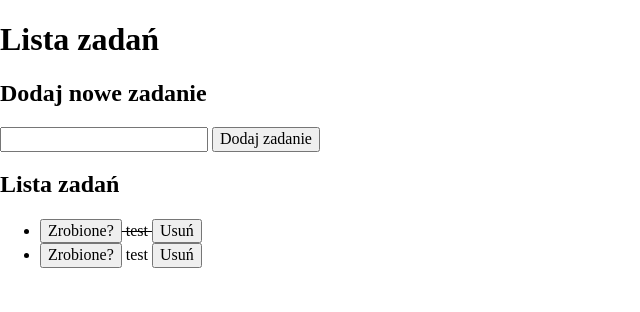
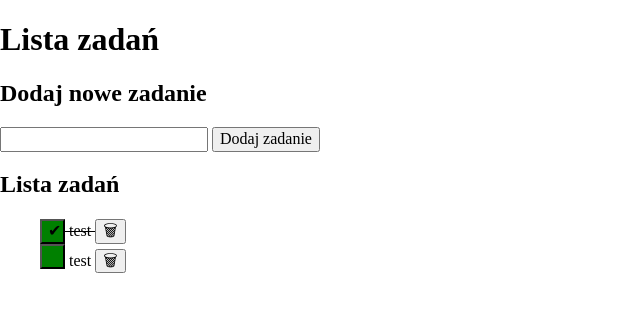
Before and after one commit to HaniaNassalska/task-list, a plain HTML site: page index.html in a window 1280 px wide. Shown: the whole page, without its empty margins (0-640 px from the left). Drawn offline with nearby package versions, Linux system fonts and the light colour scheme.

Commit message:
button style changed

```diff
--- /dev/null
+++ b/css/button.css
@@ -0,0 +1,5 @@
+.button__done {
+   background: green;
+   width: 25px;
+   height: 25px;
+}
--- /dev/null
+++ b/css/list.css
@@ -0,0 +1,6 @@
+.list__item {
+    list-style-type: none;
+}
+.list__item--done {
+   text-decoration: line-through;
+}
--- a/index.html
+++ b/index.html
@@ -9,7 +9,9 @@
     <link rel="stylesheet" href="https://cdnjs.cloudflare.com/ajax/libs/normalize/8.0.1/normalize.min.css"
         integrity="sha512-NhSC1YmyruXifcj/KFRWoC561YpHpc5Jtzgvbuzx5VozKpWvQ+4nXhPdFgmx8xqexRcpAglTj9sIBWINXa8x5w=="
         crossorigin="anonymous" referrerpolicy="no-referrer" />
-    <link href="css/style.css" rel="stylesheet">
+        <link href="css/button.css" rel="stylesheet">
+        <link href="css/style.css" rel="stylesheet">
+    <link href="css/list.css" rel="stylesheet">
         <script defer src="js/script.js"></script>
 
 </head>
--- a/js/script.js
+++ b/js/script.js
@@ -16,6 +16,7 @@
     const toggleTaskDone = (index) => {
         tasks[index].done = !tasks[index].done;
         render();
+
     };
     const bindsEvent = () =>{
         const removeButtons = document.querySelectorAll(".js-buttonRemove");
@@ -24,10 +25,13 @@
                 removeTask(index);
             });
         });
-        const doneTogleButtons = document.querySelectorAll(".js-buttonDone");
-        doneTogleButtons.forEach((doneTogleButton, index) => {
-            doneTogleButton.addEventListener("click", () => {
+        const doneToggleButtons = document.querySelectorAll(".js-buttonDone");
+        const doneButton = document.querySelector(".button__done");
+
+        doneToggleButtons.forEach((doneToggleButton, index) => {
+            doneToggleButton.addEventListener("click", () => {
                 toggleTaskDone(index);
+
             });
         });
     }
@@ -45,12 +49,13 @@
             htmlString += `
 
 
-            <li ${task.done ? " style=\"text-decoration: line-through\"" : ""}
+            <li
+            class="list__item${task.done ? " list__item--done" : ""}"
             >
-            <button class="js-buttonDone">Zrobione?</button>
+            <button class="js-buttonDone button__done">${task.done ? "✔" : ""}</button>
 
             ${task.content}
-            <button class="js-buttonRemove">Usuń</button>
+            <button class="js-buttonRemove button__romove">🗑</button>
             </li>
             `;
         }
```
